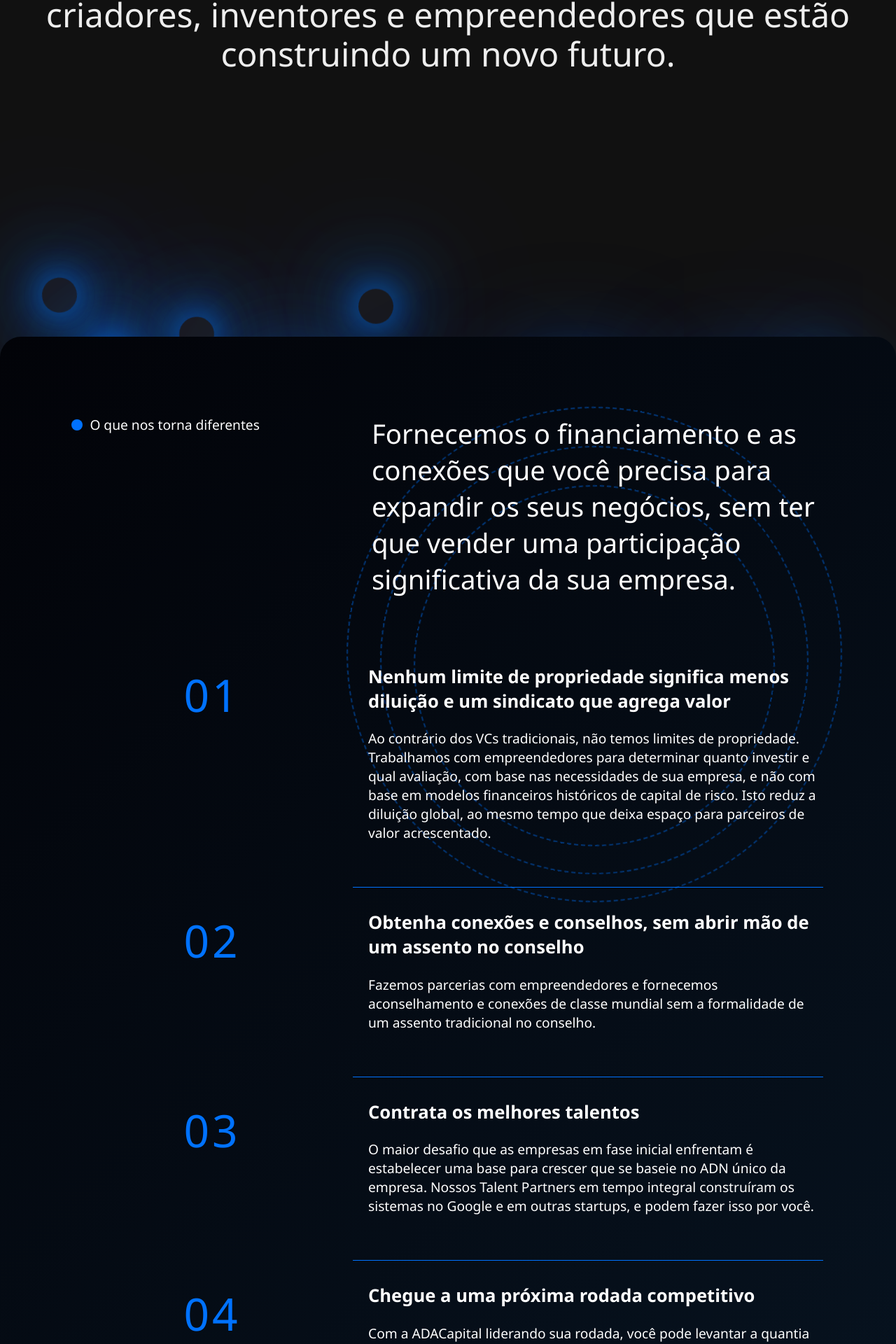
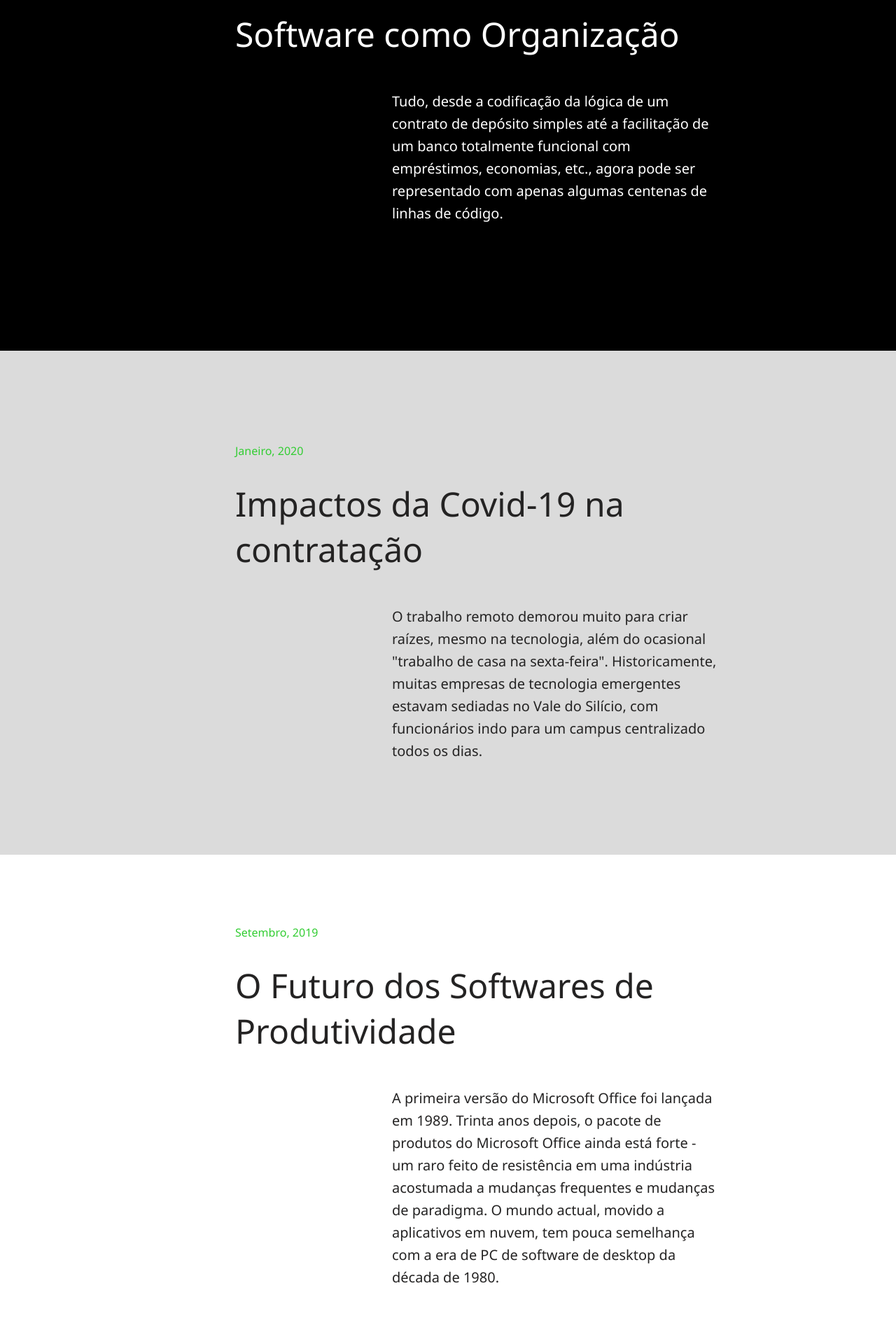
Before and after one commit to AdacapitalSergio/ADACapital, a React (Vite) app: page /pespectiva in a window 1280 px wide. Shown: the part 319-2239 px from the top of the page at 70% size. Built offline with nearby package versions, Linux system fonts and the light colour scheme.

Commit message:
criando de perspectivas e ajustando as routes.

```diff
--- a/src/components/Header/Header.jsx
+++ b/src/components/Header/Header.jsx
@@ -46,7 +46,7 @@ export default function Header() {
         <ul className="navList">
           <li><Link to="/#" className="navLi">Portfólio</Link></li>
           <li><Link to="/#" className="navLi">Talento</Link></li>
-          <li><Link to="/#" className="navLi">Perspectivas</Link></li>
+          <li><Link to="/pespectiva" className="navLi">Perspectivas</Link></li>
           <li><Link to="/#" className="navLi">Contacto</Link></li>
           <li><Link to="/#" className="navLi loginBorder">Login</Link></li>
         </ul>
--- /dev/null
+++ b/src/components/Pespectiva/Pespectiva.jsx
@@ -0,0 +1,96 @@
+import React from 'react';
+import "./pespectivaStyle.css";
+
+const Pespectiva = () => {
+    return (
+        <main className="mainPespectiva">
+            <section className="seccao seccao1 texto-branco">
+                <div className="data">
+                    <p className="texto-verde">Março, 2020</p>
+                </div>
+                <div className="titulo">
+                    <span className="texto-grande negrito">Software como Organização</span>
+                </div>
+                <div className="descricao">
+                    <p className="margem-topo texto-medio largura-maxima">
+                        Tudo, desde a codificação da lógica de um contrato de
+                        depósito simples até a facilitação de um banco
+                        totalmente funcional com empréstimos,
+                        economias, etc., agora pode ser representado com
+                        apenas algumas centenas de linhas de código.
+                    </p>
+                </div>
+            </section>
+
+            <section className="seccao seccao2 texto-preto ">
+                <div className="data">
+                    <p className="texto-verde">Janeiro, 2020</p>
+                </div>
+                <div className="titulo">
+                    <span className="texto-grande negrito">Impactos da Covid-19 na contratação</span>
+                </div>
+                <div className="descricao">
+                    <p className="margem-topo texto-medio largura-maxima">
+                        O trabalho remoto demorou muito para criar raízes,
+                        mesmo na tecnologia, além do ocasional "trabalho de
+                        casa na sexta-feira". Historicamente, muitas empresas de
+                        tecnologia emergentes estavam sediadas no Vale do
+                        Silício, com funcionários indo para um campus
+                        centralizado todos os dias.
+                    </p>
+                </div>
+            </section>
+
+            <section className="seccao seccao3  texto-preto ">
+                <div className="data">
+                    <p className="texto-verde">Setembro, 2019 </p>
+                </div>
+                <div className="titulo">
+                    <span className="texto-grande negrito">O Futuro dos Softwares de Produtividade</span>
+                </div>
+                <div className="descricao">
+                    <p className="margem-topo texto-medio largura-maxima">
+                        A primeira versão do Microsoft Office foi lançada em
+                        1989. Trinta anos depois, o pacote de produtos do
+                        Microsoft Office ainda está forte - um raro feito de
+                        resistência em uma indústria acostumada a mudanças
+                        frequentes e mudanças de paradigma. O mundo actual,
+                        movido a aplicativos em nuvem, tem pouca semelhança
+                        com a era de PC de software de desktop da década de 1980.
+                    </p>
+                </div>
+            </section>
+
+            <section className="seccao seccao4  texto-branco ">
+                <div className="data">
+                    <p className="texto-verde">Novembro, 2018</p>
+                </div>
+                <div className="titulo">
+                    <span className="texto-grande negrito">A contratação nas Startup´s</span>
+                </div>
+                <div className="descricao">
+                    <p className="margem-topo texto-medio largura-maxima">
+                    A característica definidora de cada startup é o
+                    crescimento. Em uma startup, não é onde você está, mas
+                    para onde está indo que importa, o progresso medido
+                    não em termos absolutos, mas como uma taxa de
+                    mudança em direcção à grandeza. Em um ambiente tão
+                    voltado para o futuro, os fundadores podem facilmente
+                    cair na armadilha de planear os desafios de amanhã sem
+                    se preparar adequadamente para as batalhas de hoje.
+                    Em nenhum lugar essa armadilha é mais pronunciada do
+                    que na contratação. A ênfase no crescimento pode levar
+                    os fundadores a uma contratação "à prova de futuro",
+                    favorecendo candidatos com experiência em negócios
+                    em grande escala e, ao mesmo tempo, perdendo de
+                    vista o quanto eles atendem às necessidades atuais da
+                    empresa.
+                    </p>
+                </div>
+            </section>
+
+        </main>
+    );
+};
+
+export default Pespectiva;
--- /dev/null
+++ b/src/components/Pespectiva/pespectivaStyle.css
@@ -0,0 +1,86 @@
+/*@import url('https://fonts.googleapis.com/css2?family=Roboto:wght@400;700&display=swap');*/
+
+* {
+    margin: 0;
+    padding: 0;
+    font-family: raleway, 'Segoe UI', Tahoma, Geneva, Verdana, sans-serif;
+}
+.seccao {
+  background-color: black;
+  display: flex;
+  flex-direction: column;
+  align-items: center;
+  justify-content: center;
+  height: 70vh;
+  padding: 5rem 2rem;
+
+}
+
+
+.texto-branco {
+  color: white;
+}
+
+.data {
+  align-self: flex-start;
+  margin-left: 25%;
+  margin-bottom: 2rem;
+}
+
+.texto-verde {
+  color: #32CD32;
+  font-size: 1rem;
+}
+
+.titulo {
+  align-self: flex-start;
+  margin-left: 25%;
+  margin-bottom: 2rem;
+  max-width: 45rem;
+  word-wrap: break-word;
+  white-space: normal;
+}
+
+.texto-grande {
+  font-size: 3rem;
+  width: 100px;
+
+}
+
+.descricao {
+  max-width: 29rem;
+  font-size: 1pt;
+  margin-left: 25%;
+
+}
+
+.margem-topo {
+  margin-top: 1rem;
+}
+
+.texto-medio {
+  font-size: 1.25rem;
+  line-height: 1.6;
+}
+
+.largura-maxima {
+  max-width: 40rem;
+}
+.seccao1 {
+  background-color: black;
+  margin-top: 100px;
+}
+.seccao2 {
+  background-color: #dbdbdb;
+
+}
+.seccao3 {
+  background-color: #ffffff;
+}
+.seccao4{
+  background-color: black;
+  height: 120vh;
+}
+.texto-preto {
+  color: #242323;
+}
--- /dev/null
+++ b/src/pages/Pespectiva/Pespectiva.jsx
@@ -0,0 +1,15 @@
+import React from "react";
+import Header from "../../components/Header/Header";
+import InitHome from "../../components/InitHome/InitHome";
+import Footer from "../../components/Footer/Footer";
+import Pespectiva from "../../components/Pespectiva/Pespectiva";
+
+export default function Home() {
+    return (
+        <main>
+            <Header />
+            <Pespectiva />
+            <Footer />
+        </main>
+    )
+}
--- a/src/routes/Rotas.jsx
+++ b/src/routes/Rotas.jsx
@@ -2,11 +2,15 @@ import React from "react";
 import ReactDOM from "react-dom";
 import { BrowserRouter, Route, Routes } from "react-router-dom";
 import Home from "../pages/Home/Home";
+import Pespectiva from "../pages/Pespectiva/Pespectiva";
 
 export default function Rotas() {
     return (
         <BrowserRouter>
-            <Home />
+            <Routes>
+            <Route path="/" element={<Home />}></Route>
+                <Route path="/pespectiva" element={<Pespectiva />}></Route>
+            </Routes>
         </BrowserRouter>
     )
 }
```
